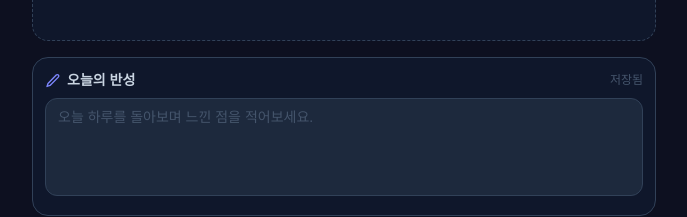
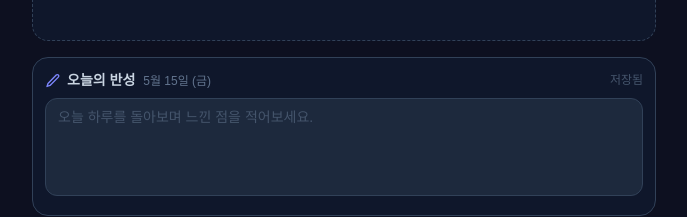
Before and after one commit to jointuplt2-wq/To-Do-List, a Next.js app: page / in a window 1280 px wide. Shown: the part 339-556 px from the top of the page, without its empty margins (296-983 px from the left). Built offline with nearby package versions, Linux system fonts and the light colour scheme.

Commit message:
feat: 오늘의 반성 날짜 표시 추가

```diff
--- a/components/ReflectionSection.tsx
+++ b/components/ReflectionSection.tsx
@@ -31,7 +31,12 @@ export default function ReflectionSection() {
           <svg className="h-4 w-4 text-indigo-400" fill="none" viewBox="0 0 24 24" stroke="currentColor" strokeWidth={2}>
             <path strokeLinecap="round" strokeLinejoin="round" d="M16.862 4.487a2.25 2.25 0 0 1 3.182 3.182L7.5 20.213l-4.5 1.5 1.5-4.5L16.862 4.487Z" />
           </svg>
-          <h2 className="text-sm font-semibold text-slate-300">오늘의 반성</h2>
+          <h2 className="text-sm font-semibold text-slate-300">
+            오늘의 반성
+            <span className="ml-2 text-xs font-normal text-slate-500">
+              {new Date().toLocaleDateString('ko-KR', { month: 'long', day: 'numeric', weekday: 'short' })}
+            </span>
+          </h2>
         </div>
         <span className={`text-xs transition-colors ${saved ? 'text-slate-600' : 'text-indigo-400'}`}>
           {saved ? '저장됨' : '저장 중...'}
```
